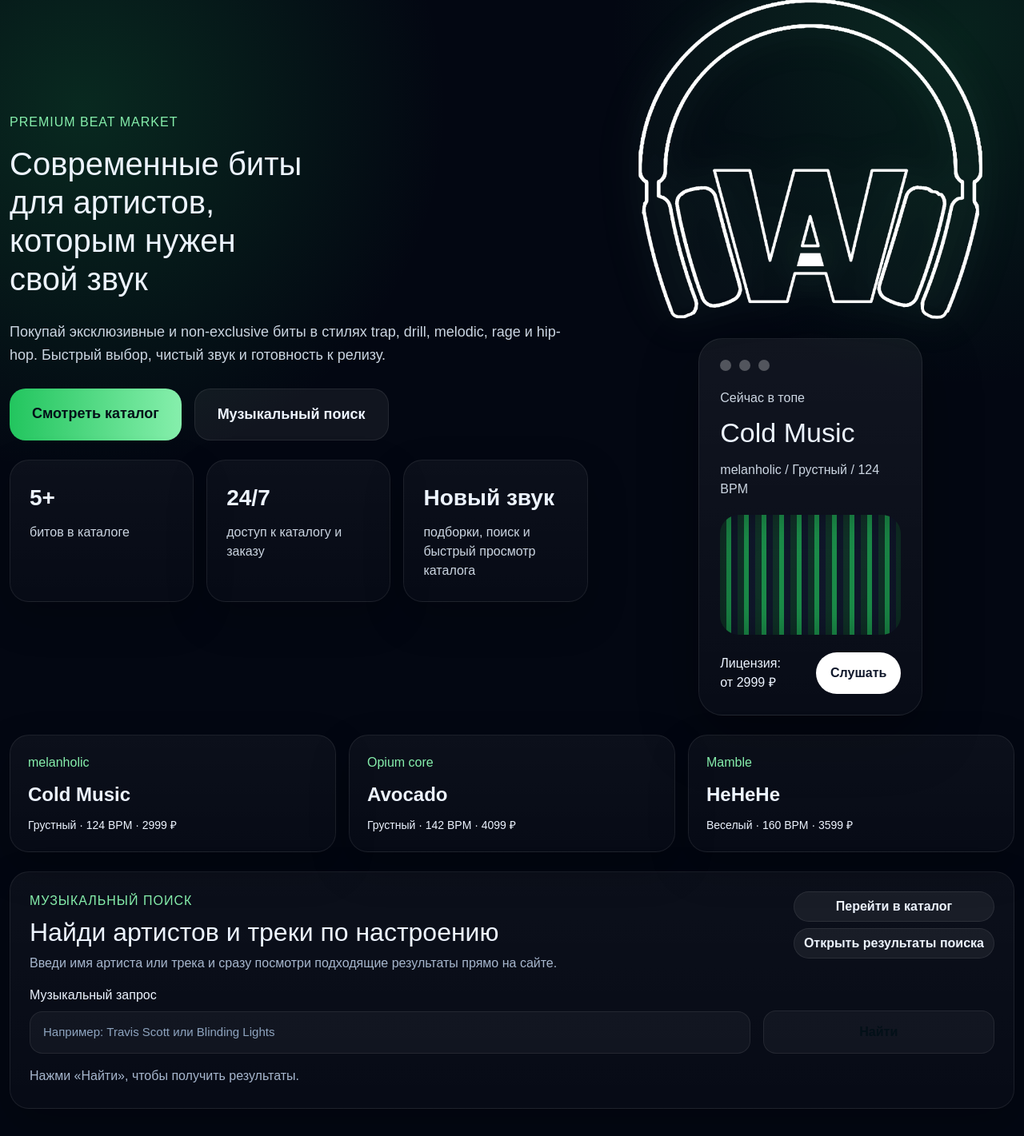
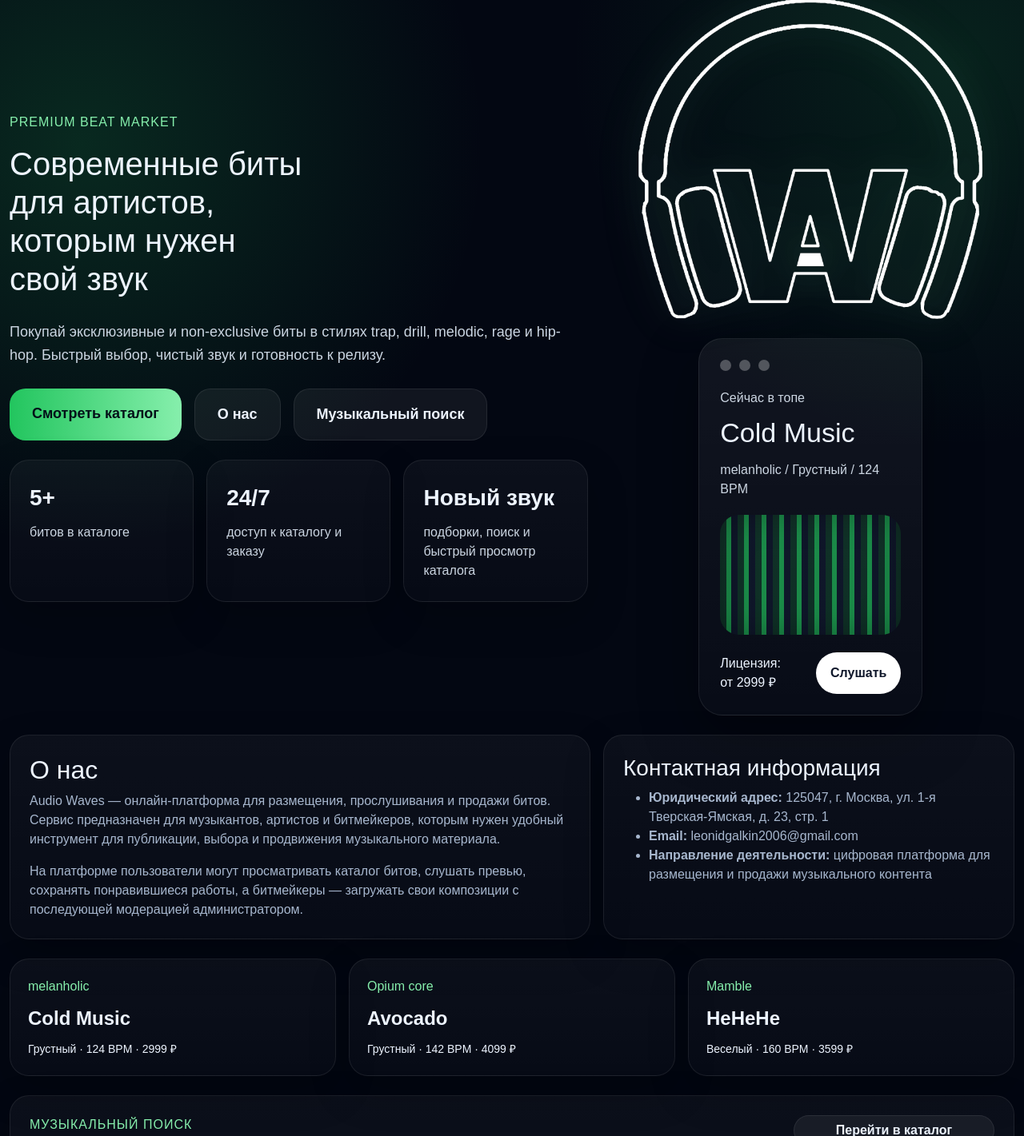
Before and after one commit to abyssOnTheBeat/Audio_Waves, a Flask app: page / in a window 1280 px wide. Shown: the part 112-1533 px from the top of the page at 80% size. Before the commit the page ends 1499 px from the top, so only its background shows below. Run offline with Flask 3, Linux system fonts and the light colour scheme; data comes from the database, SQL or seed files in the repository.

Commit message:
Update main page with About section

```diff
--- a/templates/index.html
+++ b/templates/index.html
@@ -8,6 +8,7 @@
         <p class="landing-text">Покупай эксклюзивные и non-exclusive биты в стилях trap, drill, melodic, rage и hip-hop. Быстрый выбор, чистый звук и готовность к релизу.</p>
         <div class="landing-actions d-flex flex-wrap gap-3 mb-4">
             <a class="btn hero-btn" href="{{ url_for('catalog') }}">Смотреть каталог</a>
+            <a class="btn ghost hero-btn" href="#about">О нас</a>
             <a class="btn ghost hero-btn" href="#music-search">Музыкальный поиск</a>
         </div>
         <div class="row g-3 stats-row">
@@ -58,6 +59,35 @@
                     </div>
                 {% endif %}
             </div>
+        </div>
+    </div>
+</section>
+
+<section id="about" class="why-us-grid row g-3 mb-4">
+    <div class="col-lg-7">
+        <div class="panel why-card h-100 p-4">
+            <h2>О нас</h2>
+            <p class="muted">
+                Audio Waves — онлайн-платформа для размещения, прослушивания и продажи битов.
+                Сервис предназначен для музыкантов, артистов и битмейкеров, которым нужен
+                удобный инструмент для публикации, выбора и продвижения музыкального материала.
+            </p>
+            <p class="muted mb-0">
+                На платформе пользователи могут просматривать каталог битов, слушать превью,
+                сохранять понравившиеся работы, а битмейкеры — загружать свои композиции
+                с последующей модерацией администратором.
+            </p>
+        </div>
+    </div>
+
+    <div class="col-lg-5">
+        <div class="panel why-card h-100 p-4">
+            <h3>Контактная информация</h3>
+            <ul class="why-list mb-0">
+                <li><strong>Юридический адрес:</strong> 125047, г. Москва, ул. 1-я Тверская-Ямская, д. 23, стр. 1</li>
+                <li><strong>Email:</strong> leonidgalkin2006@gmail.com</li>
+                <li><strong>Направление деятельности:</strong> цифровая платформа для размещения и продажи музыкального контента</li>
+            </ul>
         </div>
     </div>
 </section>
```
